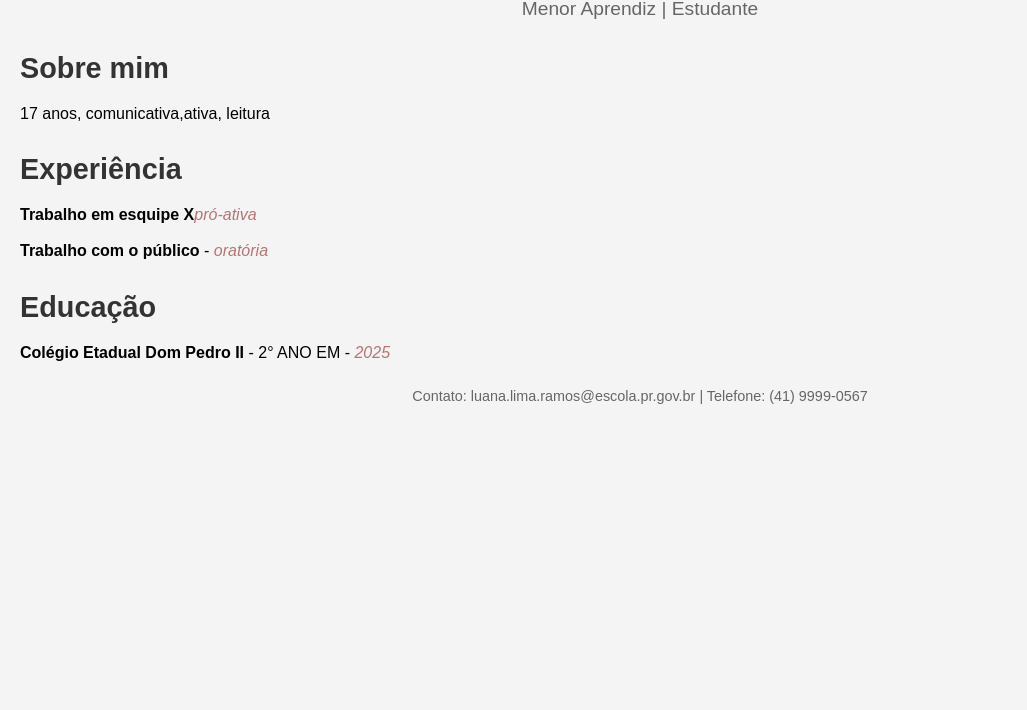
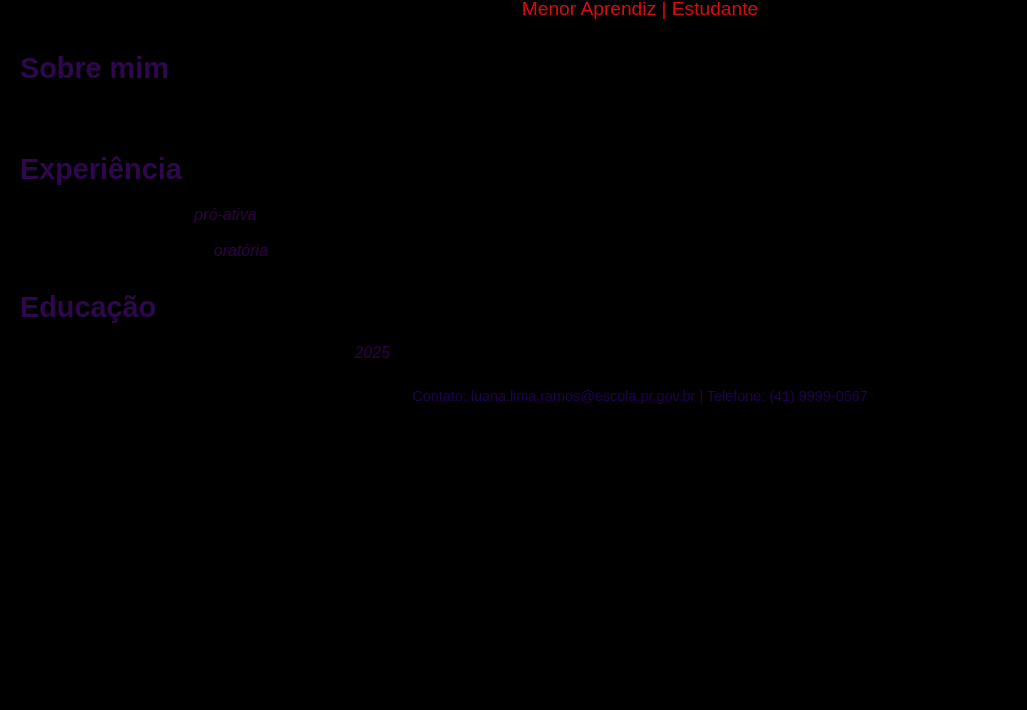
Before and after one commit to lua293/lua28-08-prt2, a plain HTML site: page index.html in a window 1280 px wide. Shown: the part 90-800 px from the top of the page, without its empty margins (0-1027 px from the left). Drawn offline with Linux system fonts and the light colour scheme; files that its build step writes are made by us from their sources.

Commit message:
Update styles.css

```diff
--- a/styles.css
+++ b/styles.css
@@ -9,7 +9,7 @@
     font-family: Arial, sans-serif;
     line-height: 1.6;
     padding: 20px;
-    background-color: #f4f4f4;
+    background-color: #010000;
     }
     /* Cabeçalho */
     header {
@@ -18,11 +18,11 @@
     }
     header h1 {
     font-size: 2.5em;
-    color: #333;
+    color: #000000;
     }
     header p {
     font-size: 1.2em;
-    color: #666;
+    color: #da0c0c;
     }
     /* Seções */
     section {
@@ -30,7 +30,7 @@
     }
     h2 {
     font-size: 1.8em;
-    color: #333;
+    color: #2e074d;
     margin-bottom: 10px;
     }
     ul {
@@ -40,17 +40,17 @@
     margin-bottom: 10px;
     }
     strong {
-    color: #000000;
+    color: #000;
     }
     em {
-    color: #b67575;
+    color: #2e0343;
     }
     /* Rodapé */
     footer {
     text-align: center;
     margin-top: 20px;
     font-size: 0.9em;
-    color: #666;
+    color: #1e024e;
     }
     /* Responsividade */
     @media (max-width: 768px) {
```
